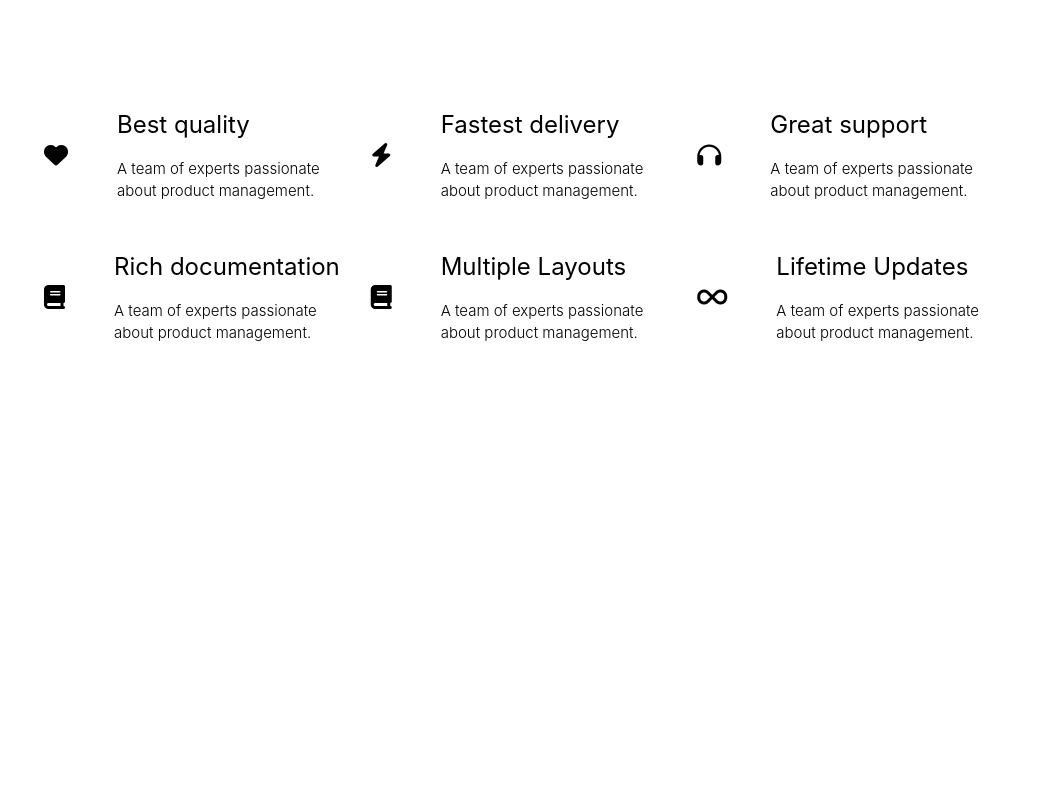
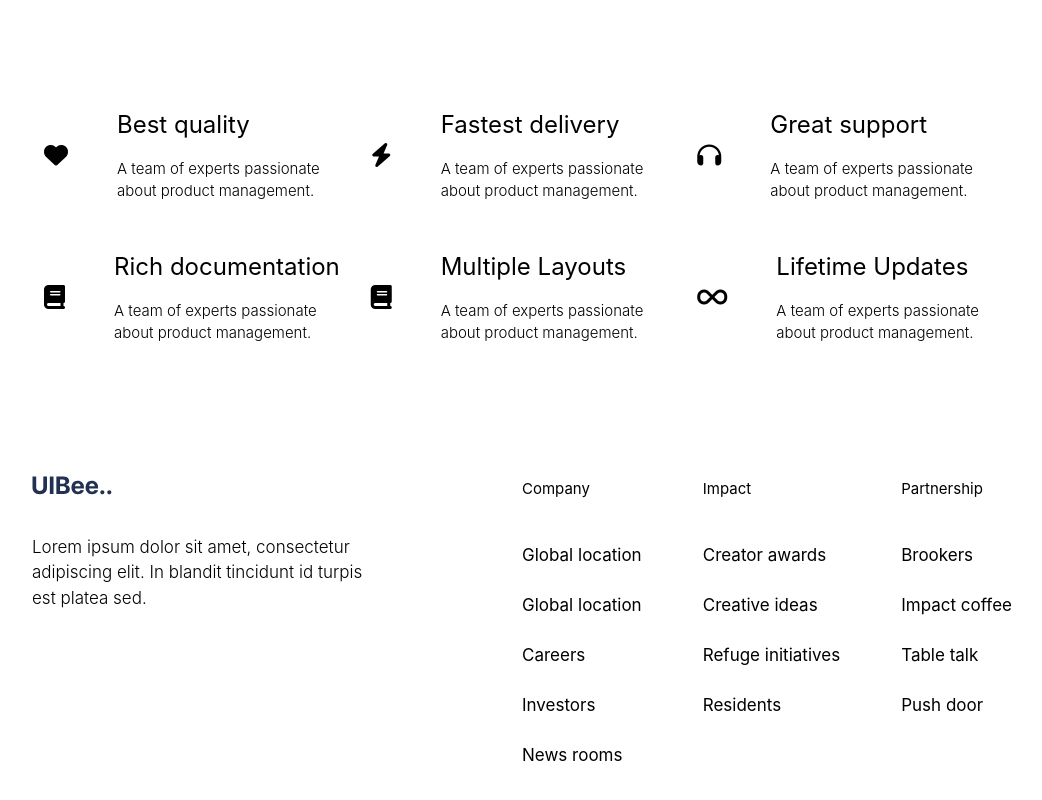
Before and after one commit to yusuffsaid/kbu-teknokent-case, a React (Create React App) app: page / in a window 1280 px wide. Shown: the part 997-1797 px from the top of the page, without its empty margins (118-1160 px from the left). Before the commit the page ends 1355 px from the top, so only its background shows below. Built offline with nearby package versions, Linux system fonts and the light colour scheme.

Commit message:
footer design done

```diff
--- a/src/App.js
+++ b/src/App.js
@@ -1,4 +1,5 @@
 import React from 'react'
+import Footer from './components/Footer/Footer'
 import Header from './components/Header/Header'
 import Pricing from './pages/Pricing/Pricing'
 
@@ -7,6 +8,7 @@
     <div>
       <Header></Header>
       <Pricing></Pricing>
+      <Footer></Footer>
     </div>
   )
 }
--- /dev/null
+++ b/src/components/Footer/Footer.js
@@ -0,0 +1,60 @@
+import React from 'react'
+
+const Footer = () => {
+  return (
+    <div className='pt-[118px] px-[150px] pb-[50px] flex justify-between items-start'>
+        <div className='sec-1 basis-3/6'>
+        <svg width="80" height="19" viewBox="0 0 80 19" fill="none" xmlns="http://www.w3.org/2000/svg">
+<path d="M11.2983 0.545471H14.9886V11.8807C14.9886 13.1534 14.6846 14.2671 14.0767 15.2216C13.4744 16.1762 12.6307 16.9205 11.5454 17.4546C10.4602 17.983 9.19601 18.2472 7.75282 18.2472C6.30396 18.2472 5.03692 17.983 3.95169 17.4546C2.86646 16.9205 2.02271 16.1762 1.42044 15.2216C0.818165 14.2671 0.517029 13.1534 0.517029 11.8807V0.545471H4.20737V11.5654C4.20737 12.2301 4.35226 12.821 4.64203 13.3381C4.93748 13.8551 5.35226 14.2614 5.88635 14.5568C6.42044 14.8523 7.0426 15 7.75282 15C8.46873 15 9.09089 14.8523 9.6193 14.5568C10.1534 14.2614 10.5653 13.8551 10.8551 13.3381C11.1506 12.821 11.2983 12.2301 11.2983 11.5654V0.545471Z" fill="#213053"/>
+<path d="M21.5152 0.545471V18H17.8248V0.545471H21.5152Z" fill="#213053"/>
+<path d="M24.3514 18V0.545471H31.34C32.6241 0.545471 33.6952 0.735812 34.5531 1.11649C35.4111 1.49718 36.056 2.02559 36.4878 2.70172C36.9196 3.37218 37.1355 4.1449 37.1355 5.0199C37.1355 5.70172 36.9991 6.30115 36.7264 6.8182C36.4537 7.32956 36.0787 7.75002 35.6014 8.07956C35.1298 8.40343 34.59 8.63354 33.9821 8.7699V8.94036C34.6469 8.96877 35.269 9.15627 35.8486 9.50286C36.4338 9.84945 36.9082 10.3352 37.2719 10.9602C37.6355 11.5796 37.8173 12.3182 37.8173 13.1762C37.8173 14.1023 37.5872 14.929 37.127 15.6563C36.6724 16.3779 35.9991 16.9489 35.1071 17.3693C34.215 17.7898 33.1156 18 31.8088 18H24.3514ZM28.0417 14.983H31.0503C32.0787 14.983 32.8287 14.7869 33.3003 14.3949C33.7719 13.9972 34.0077 13.4688 34.0077 12.8097C34.0077 12.3267 33.8912 11.9006 33.6582 11.5313C33.4253 11.1619 33.0929 10.8722 32.6611 10.6619C32.2349 10.4517 31.7264 10.3466 31.1355 10.3466H28.0417V14.983ZM28.0417 7.84945H30.7775C31.2832 7.84945 31.7321 7.76138 32.1241 7.58524C32.5219 7.40343 32.8344 7.14774 33.0616 6.8182C33.2946 6.48865 33.4111 6.09377 33.4111 5.63354C33.4111 5.00286 33.1866 4.49434 32.7378 4.10797C32.2946 3.72161 31.6639 3.52843 30.8457 3.52843H28.0417V7.84945Z" fill="#213053"/>
+<path d="M45.9163 18.2557C44.5697 18.2557 43.4106 17.983 42.439 17.4375C41.4731 16.8864 40.7288 16.108 40.2061 15.1023C39.6834 14.0909 39.422 12.8949 39.422 11.5142C39.422 10.1676 39.6834 8.98581 40.2061 7.96877C40.7288 6.95172 41.4646 6.15911 42.4135 5.59093C43.368 5.02274 44.4873 4.73865 45.7714 4.73865C46.6351 4.73865 47.439 4.87786 48.1834 5.15627C48.9334 5.42899 49.5868 5.84093 50.1436 6.39206C50.7061 6.9432 51.1436 7.63638 51.4561 8.47161C51.7686 9.30115 51.9248 10.2727 51.9248 11.3864V12.3835H40.8709V10.1335H48.5072C48.5072 9.61081 48.3936 9.14774 48.1663 8.74434C47.939 8.34093 47.6237 8.02558 47.2203 7.79831C46.8226 7.56536 46.3595 7.44888 45.8311 7.44888C45.28 7.44888 44.7913 7.57672 44.3652 7.8324C43.9447 8.0824 43.6152 8.42047 43.3765 8.84661C43.1379 9.26706 43.0158 9.73581 43.0101 10.2529V12.3921C43.0101 13.0398 43.1294 13.5994 43.368 14.071C43.6123 14.5426 43.9561 14.9063 44.3993 15.1619C44.8425 15.4176 45.368 15.5455 45.976 15.5455C46.3794 15.5455 46.7487 15.4887 47.0839 15.375C47.4192 15.2614 47.7061 15.0909 47.9447 14.8637C48.1834 14.6364 48.3652 14.358 48.4902 14.0284L51.8481 14.25C51.6777 15.0568 51.3283 15.7614 50.7998 16.3637C50.2771 16.9602 49.601 17.4262 48.7714 17.7614C47.9476 18.0909 46.9959 18.2557 45.9163 18.2557Z" fill="#213053"/>
+<path d="M60.0601 18.2557C58.7135 18.2557 57.5544 17.983 56.5828 17.4375C55.6169 16.8864 54.8726 16.108 54.3498 15.1023C53.8271 14.0909 53.5658 12.8949 53.5658 11.5142C53.5658 10.1676 53.8271 8.98581 54.3498 7.96877C54.8726 6.95172 55.6084 6.15911 56.5572 5.59093C57.5118 5.02274 58.6311 4.73865 59.9152 4.73865C60.7788 4.73865 61.5828 4.87786 62.3271 5.15627C63.0771 5.42899 63.7305 5.84093 64.2873 6.39206C64.8498 6.9432 65.2873 7.63638 65.5998 8.47161C65.9123 9.30115 66.0686 10.2727 66.0686 11.3864V12.3835H55.0146V10.1335H62.651C62.651 9.61081 62.5373 9.14774 62.3101 8.74434C62.0828 8.34093 61.7675 8.02558 61.364 7.79831C60.9663 7.56536 60.5033 7.44888 59.9748 7.44888C59.4237 7.44888 58.9351 7.57672 58.5089 7.8324C58.0885 8.0824 57.7589 8.42047 57.5203 8.84661C57.2817 9.26706 57.1595 9.73581 57.1538 10.2529V12.3921C57.1538 13.0398 57.2731 13.5994 57.5118 14.071C57.7561 14.5426 58.0998 14.9063 58.543 15.1619C58.9862 15.4176 59.5118 15.5455 60.1197 15.5455C60.5231 15.5455 60.8925 15.4887 61.2277 15.375C61.5629 15.2614 61.8498 15.0909 62.0885 14.8637C62.3271 14.6364 62.5089 14.358 62.6339 14.0284L65.9919 14.25C65.8214 15.0568 65.472 15.7614 64.9436 16.3637C64.4209 16.9602 63.7447 17.4262 62.9152 17.7614C62.0913 18.0909 61.1396 18.2557 60.0601 18.2557Z" fill="#213053"/>
+<path d="M70.3601 18.2216C69.7976 18.2216 69.3146 18.0227 68.9112 17.625C68.5135 17.2216 68.3146 16.7387 68.3146 16.1762C68.3146 15.6193 68.5135 15.1421 68.9112 14.7443C69.3146 14.3466 69.7976 14.1477 70.3601 14.1477C70.9055 14.1477 71.3828 14.3466 71.7919 14.7443C72.201 15.1421 72.4055 15.6193 72.4055 16.1762C72.4055 16.5512 72.3089 16.8949 72.1158 17.2074C71.9283 17.5142 71.6811 17.7614 71.3743 17.9489C71.0675 18.1307 70.7294 18.2216 70.3601 18.2216Z" fill="#213053"/>
+<path d="M77.3085 18.2216C76.746 18.2216 76.2631 18.0227 75.8596 17.625C75.4619 17.2216 75.2631 16.7387 75.2631 16.1762C75.2631 15.6193 75.4619 15.1421 75.8596 14.7443C76.2631 14.3466 76.746 14.1477 77.3085 14.1477C77.854 14.1477 78.3312 14.3466 78.7403 14.7443C79.1494 15.1421 79.354 15.6193 79.354 16.1762C79.354 16.5512 79.2574 16.8949 79.0642 17.2074C78.8767 17.5142 78.6295 17.7614 78.3227 17.9489C78.0159 18.1307 77.6778 18.2216 77.3085 18.2216Z" fill="#213053"/>
+</svg>
+
+<span className=' block text-[17px] text-opacity-80 font-light mt-[40px] w-[351px] break-words'>
+    Lorem ipsum dolor sit amet, consectetur adipiscing elit. In blandit tincidunt id turpis est platea sed.
+</span>
+        </div>
+
+     <div className='flex flex-row justify-between flex-1'>
+     <div className='sec-2'>
+            <span className='text-[15px] text-opacity-40'>Company</span>
+            <ul className='flex flex-col gap-y-[20px] mt-[40px]'>
+                <li><a href='#' className='text-[17px] leading-[30px]'>Global location</a></li>
+                <li><a href='#' className='text-[17px] leading-[30px]'>Global location</a></li>
+                <li><a href='#' className='text-[17px] leading-[30px]'>Careers</a></li>
+                <li><a href='#' className='text-[17px] leading-[30px]'>Investors</a></li>
+                <li><a href='#' className='text-[17px] leading-[30px]'>News rooms</a></li>
+            </ul>
+        </div>
+
+        <div className='sec-3'>
+            <span className='text-[15px] text-opacity-40'>Impact</span>
+            <ul className='flex flex-col gap-y-[20px] mt-[40px]'>
+                <li><a href='#' className='text-[17px] leading-[30px]'>Creator awards</a></li>
+                <li><a href='#' className='text-[17px] leading-[30px]'>Creative ideas</a></li>
+                <li><a href='#' className='text-[17px] leading-[30px]'>Refuge initiatives</a></li>
+                <li><a href='#' className='text-[17px] leading-[30px]'>Residents</a></li>
+            </ul>
+        </div>
+
+        <div className='sec-4'>
+            <span className='text-[15px] text-opacity-40'>Partnership</span>
+            <ul className='flex flex-col gap-y-[20px] mt-[40px]'>
+                <li><a href='#' className='text-[17px] leading-[30px]'>Brookers</a></li>
+                <li><a href='#' className='text-[17px] leading-[30px]'>Impact coffee</a></li>
+                <li><a href='#' className='text-[17px] leading-[30px]'>Table talk</a></li>
+                <li><a href='#' className='text-[17px] leading-[30px]'>Push door</a></li>
+            </ul>
+        </div>
+
+     </div>
+
+    </div>
+  )
+}
+
+export default Footer
```
